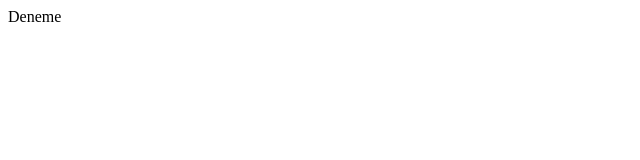
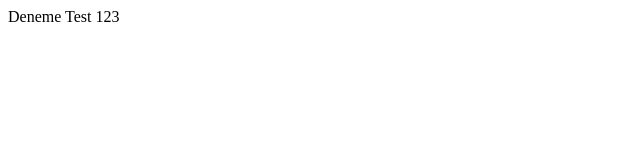
Before and after one commit to lfabl/test, a plain HTML site: page index.html in a window 1280 px wide. Shown: the full height of the page, 0-640 px from the left. Drawn offline with Linux system fonts and the light colour scheme.

Commit message:
* Deneme commit.

```diff
--- a/index.html
+++ b/index.html
@@ -3,6 +3,6 @@
         <title>Test</title>
     </heead>
     <body>
-        Deneme
+        Deneme Test 123
     </body>
 </html>
```
